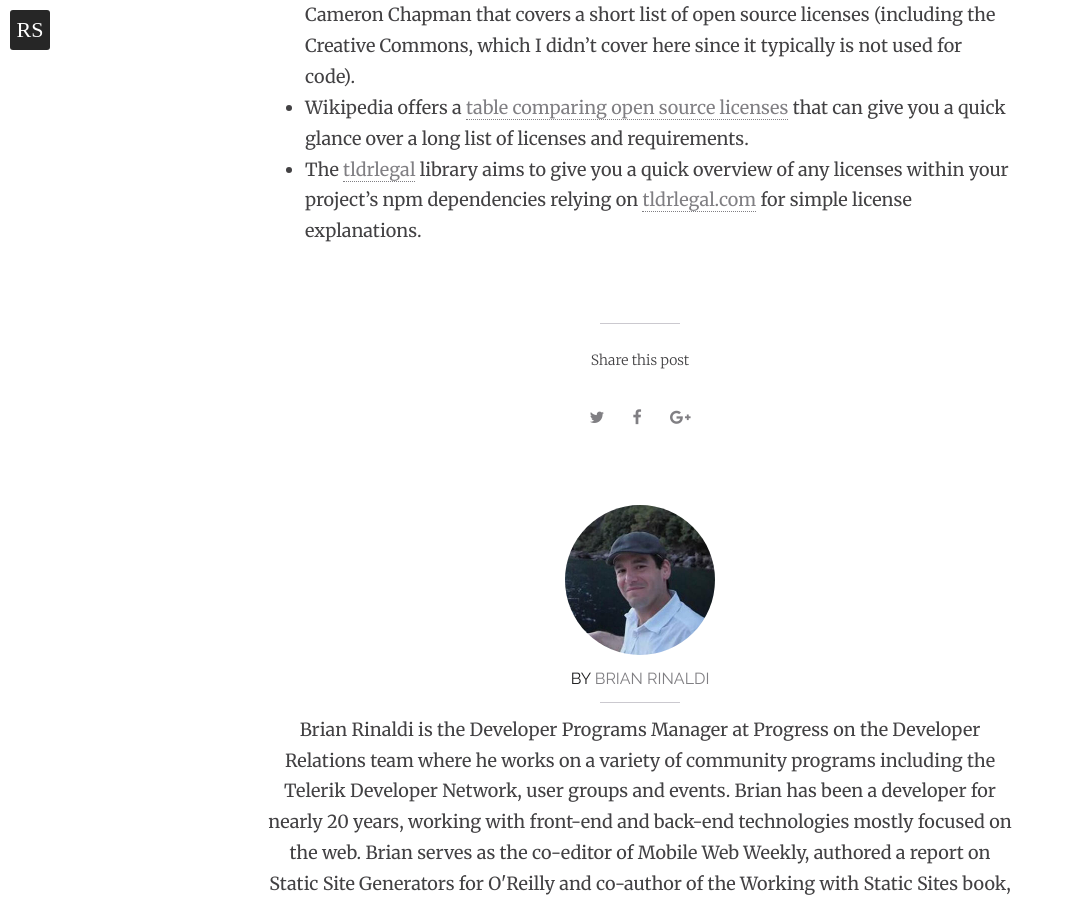
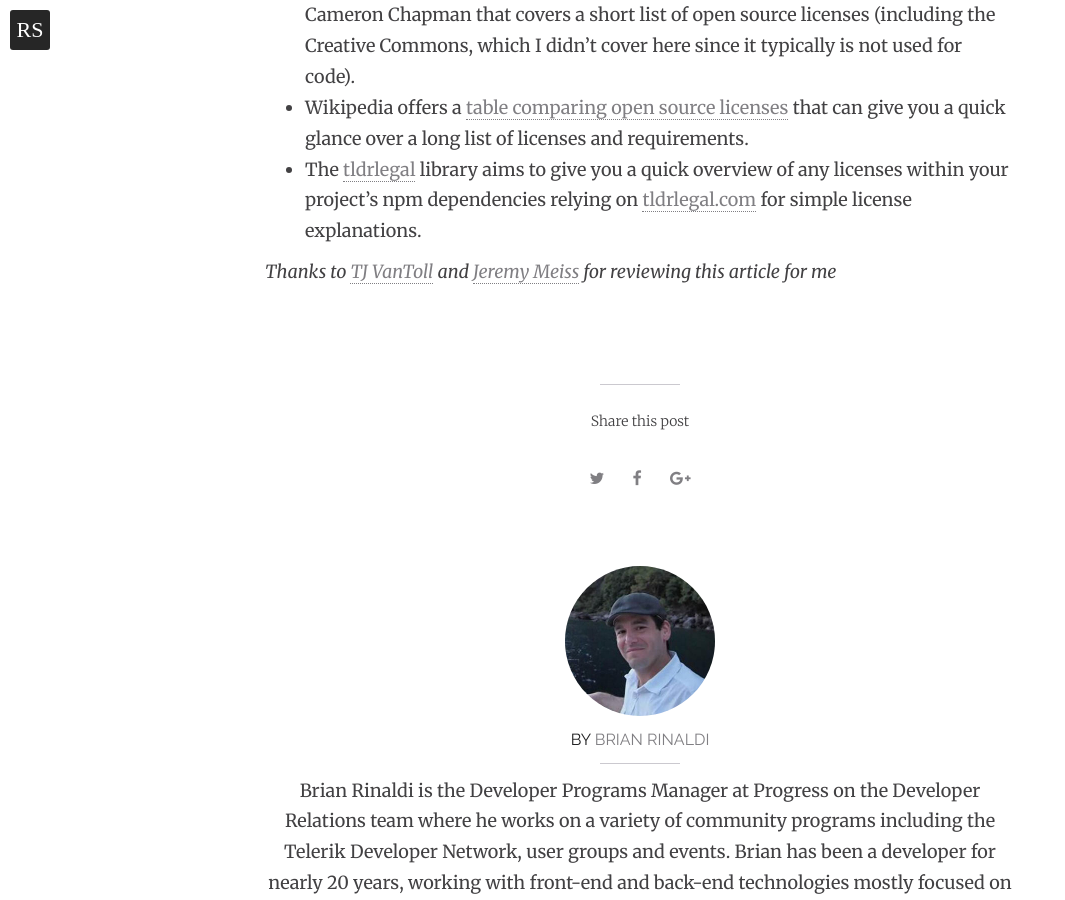
Before and after one commit to remotesynth/remotesynth.github.io, a Jekyll site: the page built from _posts/2017-09-11-developers-and-licenses.md, in a window 1280 px wide and 900 px high, scrolled down 11544 px. Shown: the whole window, without its empty margins (0-1065 px from the left). Built offline with Jekyll 4.4.1, drawn with Linux system fonts in a browser that asks for light colours; comment, search, counter and statistics services are not loaded.

Commit message:
added thanks

```diff
--- a/_posts/2017-09-11-developers-and-licenses.md
+++ b/_posts/2017-09-11-developers-and-licenses.md
@@ -176,3 +176,5 @@ There are a ton of useful resources available if you want to delve further, some
 * Smashing Magazine published [A Short Guide To Open Source Licenses](https://www.smashingmagazine.com/2010/03/a-short-guide-to-open-source-and-similar-licenses/) by Cameron Chapman that covers a short list of open source licenses (including the Creative Commons, which I didn't cover here since it typically is not used for code).
 * Wikipedia offers a [table comparing open source licenses](https://en.wikipedia.org/wiki/Comparison_of_free_and_open-source_software_licenses) that can give you a quick glance over a long list of licenses and requirements.
 * The [tldrlegal](https://eladnava.com/check-your-dependencies-license-requirements-with-tldrlegal/) library aims to give you a quick overview of any licenses within your project's npm dependencies relying on [tldrlegal.com](https://tldrlegal.com/) for simple license explanations.
+
+*Thanks to [TJ VanToll](https://twitter.com/tjvantoll) and [Jeremy Meiss](https://twitter.com/jerdogxda) for reviewing this article for me*
```
